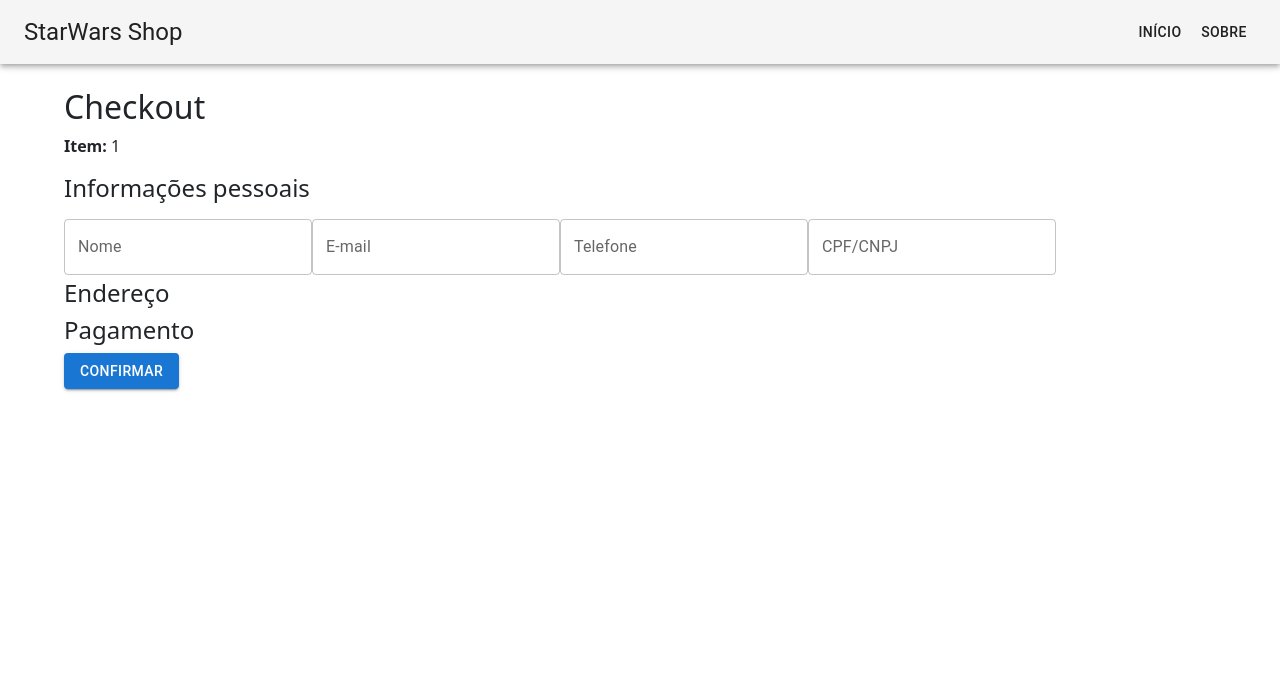
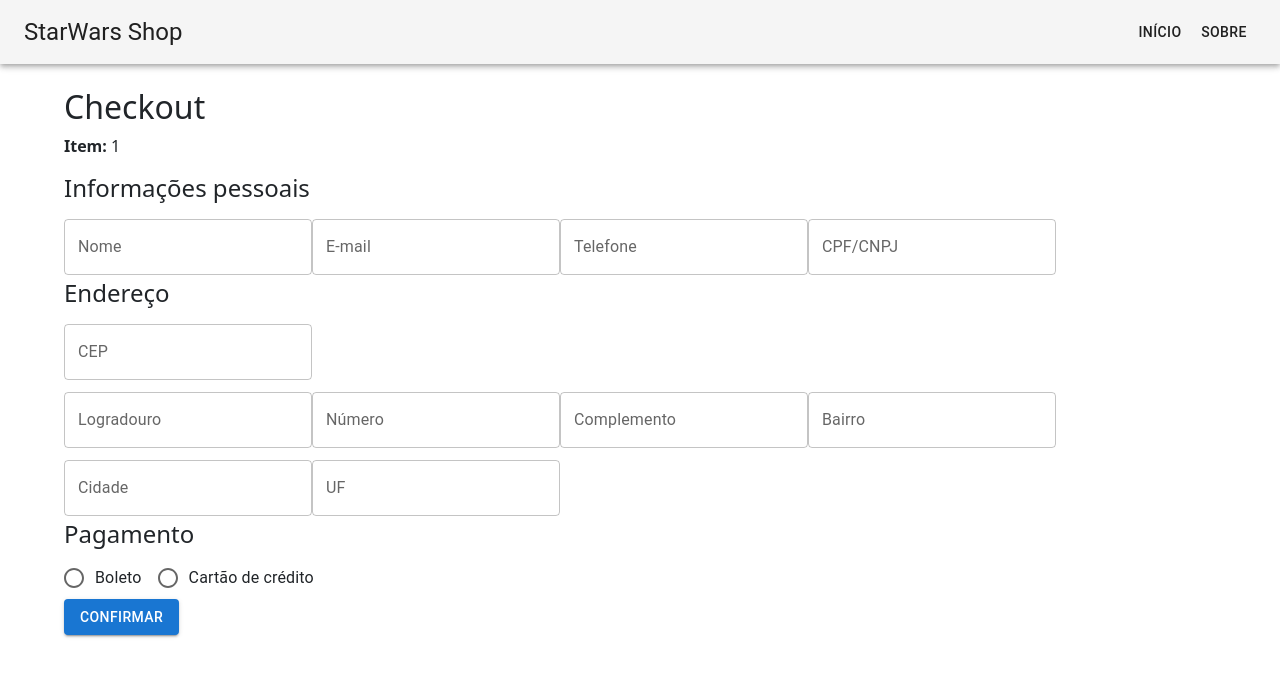
Before and after one commit to lauraghrk/starwars-shop, a React (Vite) app: page /checkout/1 in a window 1280 px wide. Shown: the top 676 px of the page. Built offline with nearby package versions, Linux system fonts and the light colour scheme.

Commit message:
payment form

```diff
--- a/src/Screens/Checkout.tsx
+++ b/src/Screens/Checkout.tsx
@@ -17,4 +17,7 @@ export default Checkout
 
 //Props veículo
 //Form endereço
-//Form validações
+//validar dados pagamento
+//tela sucesso/toast erro
+
+//estado metodo pagamento via mobx
--- a/src/Screens/Home.tsx
+++ b/src/Screens/Home.tsx
@@ -15,7 +15,7 @@ const Home = observer(() => {
     }, [])
 
     if (store.loading) {
-        return <div>Loading vehicles...</div>
+        return <div>Carregando veículos...</div>
     }
 
      return (
--- a/src/components/CheckoutForm.tsx
+++ b/src/components/CheckoutForm.tsx
@@ -1,7 +1,7 @@
 import { useFormik } from 'formik'
-import Button from '@mui/material/Button';
-import { Box, Container, TextField } from '@mui/material';
-import schema from '../schemas/schema';
+import { Box, Button, FormControlLabel, Radio, RadioGroup, TextField } from '@mui/material'
+import schema from '../schemas/schema'
+import { useState } from 'react'
 
 function CheckoutForm() {
 
@@ -10,7 +10,14 @@ function CheckoutForm() {
             name: '',
             email: '',
             phone: '',
-            cpfcnpj: ''
+            cpfcnpj: '',
+            cep: '',
+
+            paymentMethod: '',
+            cardNumber: '',
+            val: '',
+            cardName: '',
+            cvv: ''
         },
         validationSchema: schema,
         onSubmit: (values) => {
@@ -18,6 +25,11 @@ function CheckoutForm() {
             console.log(values)
         }
     })
+
+    const [paymentMethod, setPaymentMethod] = useState('')
+    const handleChange = (ev: React.ChangeEvent<HTMLInputElement>) => {
+      setPaymentMethod((ev.target as HTMLInputElement).value)
+    }
 
     return (
         <Box component="form" onSubmit={formik.handleSubmit}>
@@ -59,9 +71,76 @@ function CheckoutForm() {
             </div>
             <div>
                 <h4>Endereço</h4>
+                <TextField
+                    margin='dense'
+                    name='cep'
+                    label='CEP'
+                    value={formik.values.cep}
+                    onChange={formik.handleChange}
+                    error={formik.touched.cep && Boolean(formik.errors.cep)}
+                /> <br />
+                <TextField
+                    margin='dense'
+                    name='logradouro'
+                    label='Logradouro'
+                />
+                <TextField
+                    margin='dense'
+                    name='number'
+                    label='Número'
+                />
+                <TextField
+                    margin='dense'
+                    name='complement'
+                    label='Complemento'
+                />
+                <TextField
+                    margin='dense'
+                    name='neighborhood'
+                    label='Bairro'
+                />
+                <TextField
+                    margin='dense'
+                    name='city'
+                    label='Cidade'
+                />
+                <TextField
+                    margin='dense'
+                    name='state'
+                    label='UF'
+                />
             </div>
             <div>
                 <h4>Pagamento</h4>
+                <RadioGroup row name='paymentMethod' onChange={handleChange} value={paymentMethod}>
+                    <FormControlLabel value='boleto' control={<Radio />} label='Boleto' />
+                    <FormControlLabel value='creditCard' control={<Radio />} label='Cartão de crédito' />
+                </RadioGroup>
+                {paymentMethod == 'creditCard' && (
+                    <div>
+                        <TextField
+                            margin='dense'
+                            name='cardNumber'
+                            label='Número do cartão'
+                        />
+                        <TextField
+                            margin='dense'
+                            name='val'
+                            label='Validade'
+                        />
+                        <TextField
+                            margin='dense'
+                            name='cardName'
+                            label='Nome impresso no cartão'
+                        />
+                        <TextField
+                            margin='dense'
+                            name='cvv'
+                            label='CVV'
+                            type='number'
+                        />
+                    </div>
+                )}
 
             </div>
             <Button variant='contained' type="submit">Confirmar</Button>
--- a/src/schemas/schema.ts
+++ b/src/schemas/schema.ts
@@ -1,11 +1,20 @@
-import { object, string, number} from 'yup'
+import { date, object, string} from 'yup'
 
 const phoneRegExp = /^\(?[1-9]{2}\)? ?(?:[2-8]|9[1-9])[0-9]{3}\-?[0-9]{4}$/
 const cpfcnpjRegExp = /([0-9]{2}[\.]?[0-9]{3}[\.]?[0-9]{3}[\/]?[0-9]{4}[-]?[0-9]{2})|([0-9]{3}[\.]?[0-9]{3}[\.]?[0-9]{3}[-]?[0-9]{2})/
+const cepRegExp = /\d{5}-\d{3}/
 
 export default object().shape({
     name: string().min(3, 'Mínimo 3 caracteres.').required('Informe um nome.'),
     email: string().email('E-mail inválido.').required('Informe um e-mail.'),
-    phone: string().matches(phoneRegExp, 'Telefone inválido'),
-    cpfcnpj: string().matches(cpfcnpjRegExp, 'CPF/CNPJ inválido')
+    phone: string().matches(phoneRegExp, 'Telefone inválido').required(),
+    cpfcnpj: string().matches(cpfcnpjRegExp, 'CPF/CNPJ inválido').required(),
+
+    cep: string().matches(cepRegExp).required(),
+
+    paymentMethod: string(),
+    cardNumber: string(),
+    val: date(),
+    cardName: string(),
+    cvv: string()
 })
```
